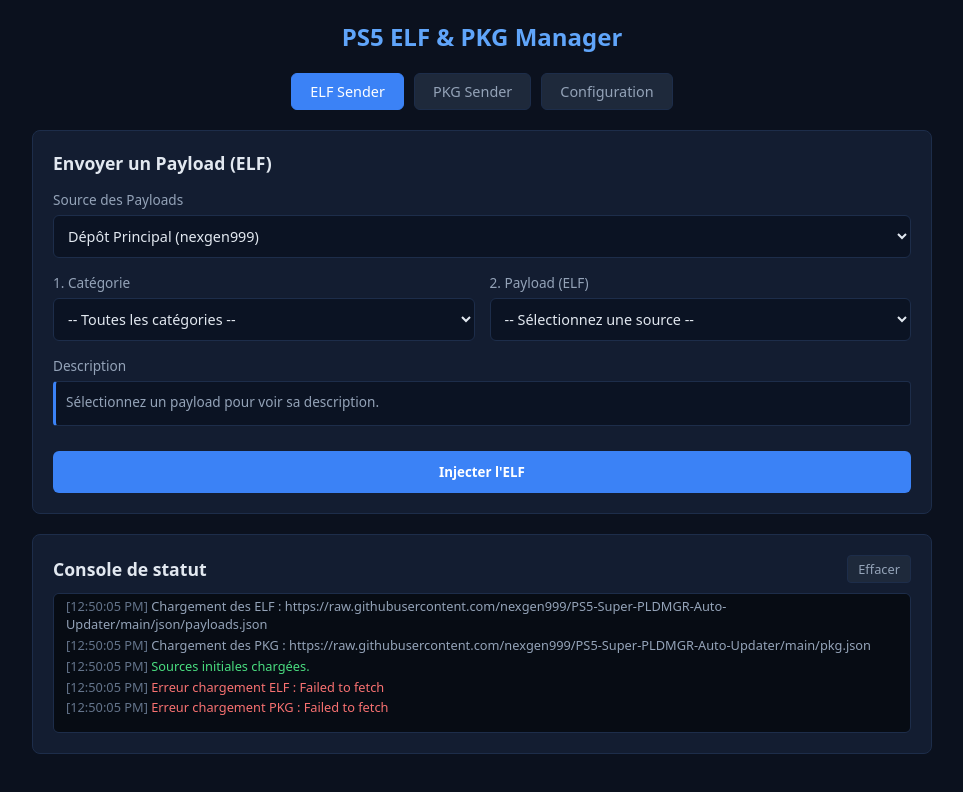
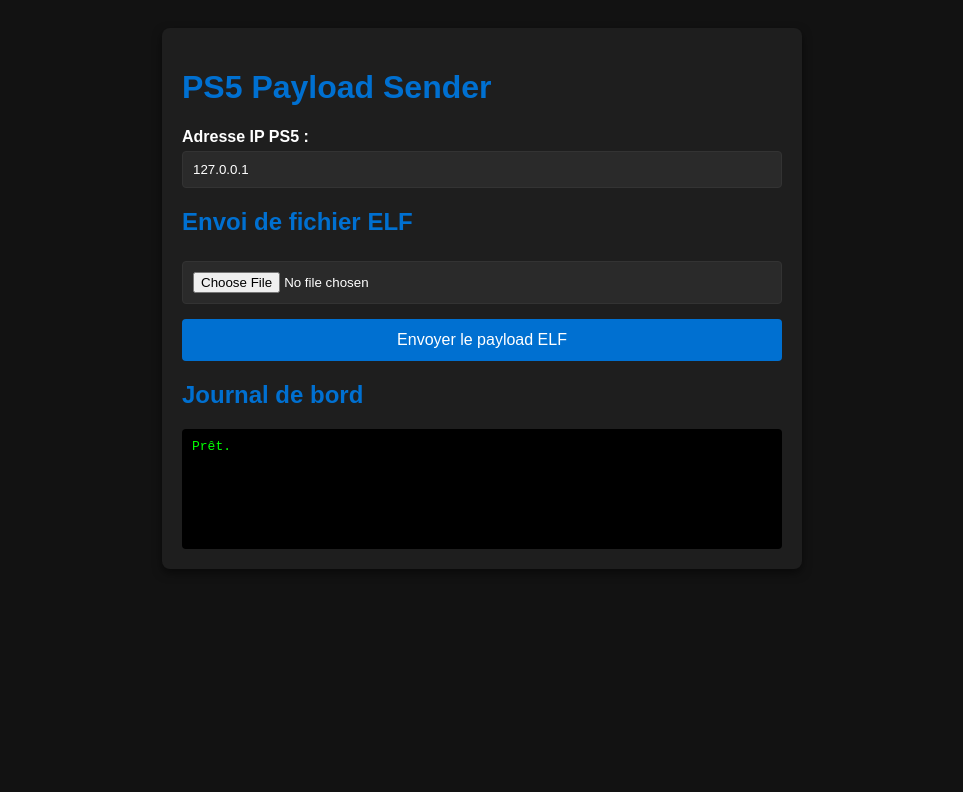
Before and after one commit to nexgen999/Evox-sender, a plain HTML site: page index.html in a window 1280 px wide. Shown: the whole page, without its empty margins (158-1121 px from the left). Drawn offline with Linux system fonts and the light colour scheme; no server answers.

Commit message:
Rename to PS5 Payload Sender and update styles

```diff
--- a/index.html
+++ b/index.html
@@ -3,136 +3,152 @@
 <head>
     <meta charset="UTF-8">
     <meta name="viewport" content="width=device-width, initial-scale=1.0">
-    <title>PS5 ELF & PKG Manager</title>
-    <link rel="stylesheet" href="style.css">
+    <title>PS5 Payload Sender</title>
+    <style>
+        body {
+            font-family: Arial, sans-serif;
+            background-color: #121212;
+            color: #ffffff;
+            padding: 20px;
+        }
+        .container {
+            max-width: 600px;
+            margin: 0 auto;
+            background: #1e1e1e;
+            padding: 20px;
+            border-radius: 8px;
+            box-shadow: 0 4px 10px rgba(0,0,0,0.5);
+        }
+        h1, h2 { color: #0070d1; }
+        label { display: block; margin-top: 10px; font-weight: bold; }
+        input[type="text"], input[type="file"] {
+            width: 100%;
+            padding: 10px;
+            margin-top: 5px;
+            border-radius: 4px;
+            border: 1px solid #333;
+            background: #2a2a2a;
+            color: #fff;
+            box-sizing: border-box;
+        }
+        button {
+            margin-top: 15px;
+            padding: 12px 20px;
+            width: 100%;
+            background-color: #0070d1;
+            color: white;
+            border: none;
+            border-radius: 4px;
+            font-size: 16px;
+            cursor: pointer;
+        }
+        button:hover { background-color: #005bb5; }
+        .log-box {
+            margin-top: 20px;
+            padding: 10px;
+            background: #000;
+            color: #00ff00;
+            font-family: monospace;
+            border-radius: 4px;
+            min-height: 100px;
+            white-space: pre-wrap;
+            word-wrap: break-word;
+        }
+    </style>
 </head>
 <body>
 
 <div class="container">
-    <h1 class="title">PS5 ELF & PKG Manager</h1>
+    <h1>PS5 Payload Sender</h1>
 
-    <!-- Barre de navigation des onglets -->
-    <div class="tabs-nav">
-        <button id="elf-tab-btn" class="tab-btn active" onclick="switchTab('elf-tab', this)">ELF Sender</button>
-        <button id="pkg-tab-btn" class="tab-btn" onclick="switchTab('pkg-tab', this)">PKG Sender</button>
-        <button id="config-tab-btn" class="tab-btn" onclick="switchTab('config-tab', this)">Configuration</button>
+    <label for="ps5Ip">Adresse IP PS5 :</label>
+    <input type="text" id="ps5Ip" value="127.0.0.1" placeholder="127.0.0.1 ou 192.168.1.X">
+
+    <h2>Envoi de fichier ELF</h2>
+    <input type="file" id="elfFile" accept=".elf,.bin">
+    <button onclick="triggerElfSend()">Envoyer le payload ELF</button>
+
+    <h2>Journal de bord</h2>
+    <div id="logBox" class="log-box">Prêt.</div>
 </div>
 
-    <!-- Vue 1 : ELF Sender -->
-    <div id="elf-tab" class="tab-content active">
-        <div class="card">
-            <div class="card-title">Envoyer un Payload (ELF)</div>
+<script>
+    function log(message) {
+        const box = document.getElementById('logBox');
+        box.textContent += "\n" + message;
+        box.scrollTop = box.scrollHeight;
+        console.log(message);
+    }
 
-            <div class="form-group">
-                <label for="elf-source-select">Source des Payloads</label>
-                <select id="elf-source-select"><option value="">Chargement des sources...</option></select>
-            </div>
+    // 1. Connexion binaire directe par WebSocket (Exécutée sur le navigateur PS5)
+    async function sendElfDirectWS(ps5Ip, arrayBuffer) {
+        return new Promise((resolve, reject) => {
+            // Si on tourne dans le navigateur PS5, 127.0.0.1 cible la console elle-même
+            const targetIp = (ps5Ip === 'localhost' || !ps5Ip) ? '127.0.0.1' : ps5Ip;
+            const wsUrl = `ws://${targetIp}:9021`;
 
-            <div class="form-row">
-                <div class="form-group">
-                    <label for="elf-category-select">1. Catégorie</label>
-                    <select id="elf-category-select">
-                        <option value="all">-- Toutes les catégories --</option>
-                    </select>
-                </div>
-                <div class="form-group">
-                    <label for="elf-select">2. Payload (ELF)</label>
-                    <select id="elf-select"><option value="">-- Sélectionnez une source --</option></select>
-                </div>
-            </div>
+            log(`[WS Direct] Tentative de connexion vers ${wsUrl}...`);
+            const ws = new WebSocket(wsUrl);
+            ws.binaryType = 'arraybuffer';
 
-            <div class="form-group">
-                <label>Description</label>
-                <div id="elf-desc" class="desc-box">Sélectionnez un payload pour voir sa description.</div>
-            </div>
+            ws.onopen = () => {
+                log('[WS Direct] Connecté au port 9021 ! Envoi du payload...');
+                ws.send(arrayBuffer);
+                resolve("Payload ELF transmis avec succès en direct (WebSocket) !");
+                setTimeout(() => ws.close(), 1000);
+            };
 
-            <button id="btn-send-elf" class="btn-action">Injecter l'ELF</button>
-        </div>
-    </div>
+            ws.onerror = (err) => {
+                reject(new Error("Échec de connexion WebSocket au port 9021."));
+            };
+        });
+    }
 
-    <!-- Vue 2 : PKG Sender -->
-    <div id="pkg-tab" class="tab-content">
-        <div class="card">
-            <div class="card-title">Installer un Package (PKG)</div>
+    // 2. Gestionnaire d'envoi hybride (WebSocket Direct puis Relais Node.js)
+    async function triggerElfSend() {
+        const ipInput = document.getElementById('ps5Ip').value.trim();
+        const fileInput = document.getElementById('elfFile');
 
-            <div class="form-group">
-                <label for="pkg-source-select">Source des Packages</label>
-                <select id="pkg-source-select"><option value="">Chargement des sources...</option></select>
-            </div>
+        if (!fileInput.files.length) {
+            alert("Veuillez sélectionner un fichier ELF.");
+            return;
+        }
 
-            <div class="form-row">
-                <div class="form-group">
-                    <label for="pkg-category-select">1. Catégorie</label>
-                    <select id="pkg-category-select">
-                        <option value="all">-- Toutes les catégories --</option>
-                    </select>
-                </div>
-                <div class="form-group">
-                    <label for="pkg-select">2. Package (PKG)</label>
-                    <select id="pkg-select"><option value="">-- Sélectionnez une source --</option></select>
-                </div>
-            </div>
+        const file = fileInput.files[0];
+        const arrayBuffer = await file.arrayBuffer();
 
-            <div class="form-group">
-                <label>Description</label>
-                <div id="pkg-desc" class="desc-box">Sélectionnez un package pour voir sa description.</div>
-            </div>
+        try {
+            // Tentative 1 : Envoi WebSocket direct (Idéal sur la console/GitHub Pages)
+            const wsResult = await sendElfDirectWS(ipInput, arrayBuffer);
+            log(`[SUCCÈS] ${wsResult}`);
+            alert(wsResult);
+        } catch (wsErr) {
+            log(`[AVERTISSEMENT] ${wsErr.message}`);
+            log("[RELAIS] Bascule sur le serveur local server.js (http://localhost:3000)...");
 
-            <button id="btn-send-pkg" class="btn-action">Installer le PKG</button>
-        </div>
-    </div>
+            // Tentative 2 : Fallback via le serveur relais server.js
+            try {
+                const response = await fetch(`http://localhost:3000/send-elf?ip=${ipInput}&port=9021`, {
+                    method: 'POST',
+                    headers: { 'Content-Type': 'application/octet-stream' },
+                    body: arrayBuffer
+                });
 
-    <!-- Vue 3 : Configuration -->
-    <div id="config-tab" class="tab-content">
-        <div class="card">
-            <div class="card-title">Configuration PS5 & Réseau</div>
-
-            <div class="form-group">
-                <label for="ps5-ip">Adresse IP de la console PS5</label>
-                <div class="input-with-btn">
-                    <input type="text" id="ps5-ip" placeholder="ex: 192.168.1.50">
-                    <button id="btn-autodetect-ip" class="btn-secondary">Détecter l'IP</button>
-                </div>
-            </div>
-
-            <div class="form-row">
-                <div class="form-group">
-                    <label for="elf-port-default">Port par défaut ELF (elfldr)</label>
-                    <input type="text" id="elf-port-default" value="9021">
-                </div>
-                <div class="form-group">
-                    <label for="pkg-port-default">Port par défaut PKG (Direct PKG Installer)</label>
-                    <input type="text" id="pkg-port-default" value="12800">
-                </div>
-            </div>
-        </div>
-    </div>
-
-    <!-- Console de statut permanente -->
-    <div class="card">
-        <div class="console-header">
-            <div class="card-title" style="margin:0;">Console de statut</div>
-            <button id="btn-clear-console" class="btn-clear">Effacer</button>
-        </div>
-        <div id="status-console" class="console-box"></div>
-    </div>
-</div>
-
-<!-- Scripts ordonnés par dépendances -->
-<script src="js/logger.js"></script>
-<script src="js/config.js"></script>
-<script src="js/sources.js"></script>
-<script src="js/elf.js"></script>
-<script src="js/pkg.js"></script>
-
-<script>
-    // Navigation simple entre les onglets
-    function switchTab(tabId, btn) {
-        document.querySelectorAll('.tab-content').forEach(t => t.classList.remove('active'));
-        document.querySelectorAll('.tab-btn').forEach(b => b.classList.remove('active'));
-        document.getElementById(tabId).classList.add('active');
-        btn.classList.add('active');
+                const text = await response.text();
+                if (response.ok) {
+                    log(`[SUCCÈS RELAIS] ${text}`);
+                    alert("Succès via le relais Node.js !");
+                } else {
+                    log(`[ERREUR RELAIS] ${text}`);
+                    alert(`Erreur du serveur relais : ${text}`);
+                }
+            } catch (fetchErr) {
+                log("[ERREUR CRITIQUE] Ni le WebSocket direct ni le serveur relais n'ont répondu.");
+                alert("Échec de l'envoi. Assure-toi que le loader est actif sur la PS5 ou que node server.js est démarré.");
+            }
+        }
     }
 </script>
+
 </body>
 </html>
```
Lines whose indentation alone changed are shown as unchanged.
